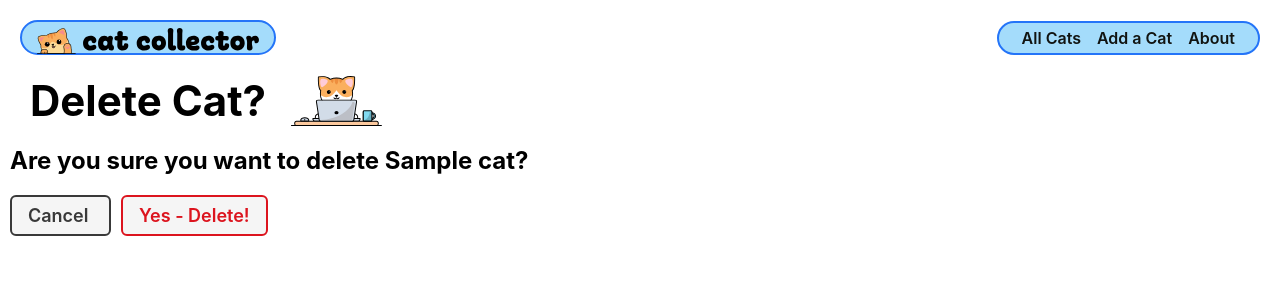
After one commit to ofshvmin/cat-collector, a Django app: template main_app/templates/main_app/cat_confirm_delete.html in a window 1280 px wide. The commit adds this page. Shown: the top 300 px of the page. Run offline with Django 4.2, Linux system fonts and the light colour scheme; the template is opened without the code that fills it: most values are stand-ins (such as "Sample title", 1, 10 or a date in 2020).

Commit message:
implement update and delete functionality

```diff
--- a/main_app/templates/cats/detail.html
+++ b/main_app/templates/cats/detail.html
@@ -26,6 +26,10 @@
       <h2>A {{ cat.breed }} kitten.</h2>
     {% endif %}
     <p>{{ cat.description }}</p>
+    <div class='cat-actions'>
+      <a href="{% url 'cat-update' cat.id %}" class='btn warn'>Edit</a>
+      <a href="{% url 'cat-delete' cat.id %}" class='btn danger'>Delete</a>
+    </div>
   </div>
 </section>
 
--- /dev/null
+++ b/main_app/templates/main_app/cat_confirm_delete.html
@@ -0,0 +1,23 @@
+{% extends 'base.html' %}
+{% load static %}
+
+{% block content %}
+
+<div class="page-header">
+  <h1>Delete Cat?</h1>
+  <img src="{% static 'images/nerd-cat.svg' %}" alt="A cat using a computer"/>
+</div>
+<h2>Are you sure you want to delete {{ cat.name }}?</h2>
+
+<form action="" method="post" class="form">
+  {% csrf_token %}
+  <a
+    href="{% url 'cat-detail' cat.id %}"
+    class="btn secondary"
+  >
+    Cancel
+  </a>
+  <button type="submit" class="btn danger">Yes - Delete!</button>
+</form>
+
+{% endblock %}
--- a/main_app/templates/main_app/cat_form.html
+++ b/main_app/templates/main_app/cat_form.html
@@ -7,7 +7,11 @@
 
 {% block content %}
 <div class="page-header">
+  {% if cat %}
+  <h1>Update a Cat</h1>
+  {% else %}
   <h1>Add a Cat</h1>
+  {% endif %}
   <img src="{% static 'images/nerd-cat.svg' %}" alt="A cat using a computer"/>
 </div>
 <form action="" method='post' class='form-container'>
--- a/main_app/urls.py
+++ b/main_app/urls.py
@@ -6,5 +6,7 @@ urlpatterns = [
   path('about/', views.about, name='about'),
   path('cats/', views.cat_index, name='cat-index'),
   path('cats/<int:cat_id>/', views.cat_detail, name='cat-detail'),
-  path('cats/create/', views.CatCreate.as_view(), name='cat-create')
+  path('cats/create/', views.CatCreate.as_view(), name='cat-create'),
+  path('cats/<int:pk>/update/', views.CatUpdate.as_view(), name='cat-update'),
+  path('cats/<int:pk>/delete/', views.CatDelete.as_view(), name='cat-delete'),
 ]
```
Also changed, not shown: main_app/views.py (+9 -1 lines).
